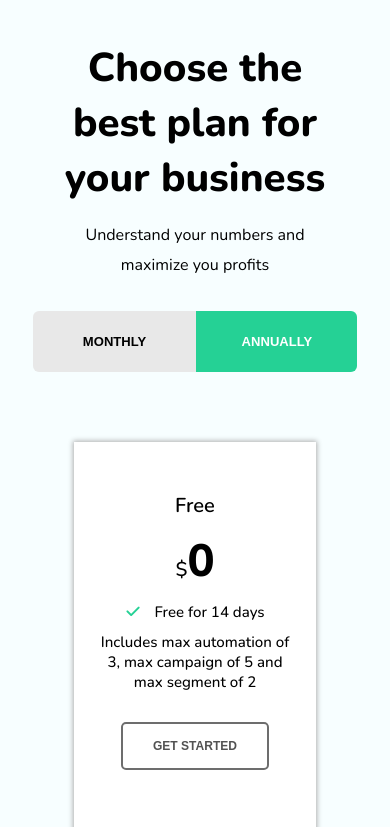
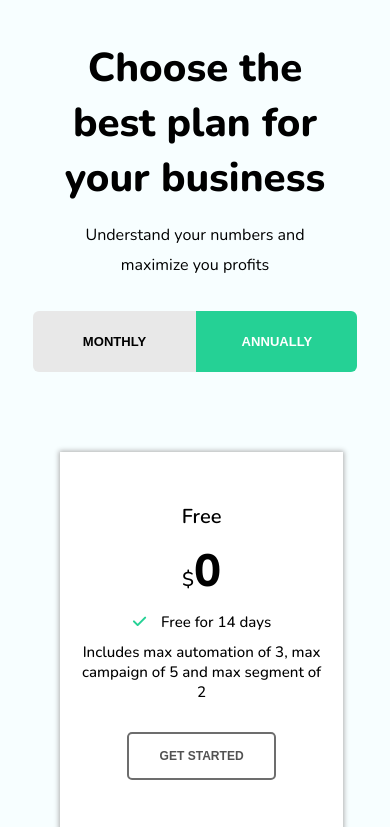
Before and after one commit to conyeneke1/pricingPage, a plain HTML site: page index.html in a window 390 px wide. Both pictures are taken after a click on the button "ANNUALLY". Shown: the top 827 px of the page. Drawn offline with nearby package versions, Linux system fonts and the light colour scheme.

Commit message:
previous commit

```diff
--- a/style.css
+++ b/style.css
@@ -201,8 +201,8 @@ html {
 
 #slider-front {
     position: absolute;
-    transform: translateX(100%);
-    -webkit-transform: translateX(100%);
+    transform: translateX(-100%);
+    -webkit-transform: translateX(-100%);
 }
 
 .slide-in {
@@ -334,3 +334,14 @@ html {
         display: none;
     }
 }
+
+@media (max-width: 450px) {
+    .article {
+        width: 90%;
+        margin: 0;
+    }
+
+    .showcase {
+        margin: 1rem;
+    }
+}
```
